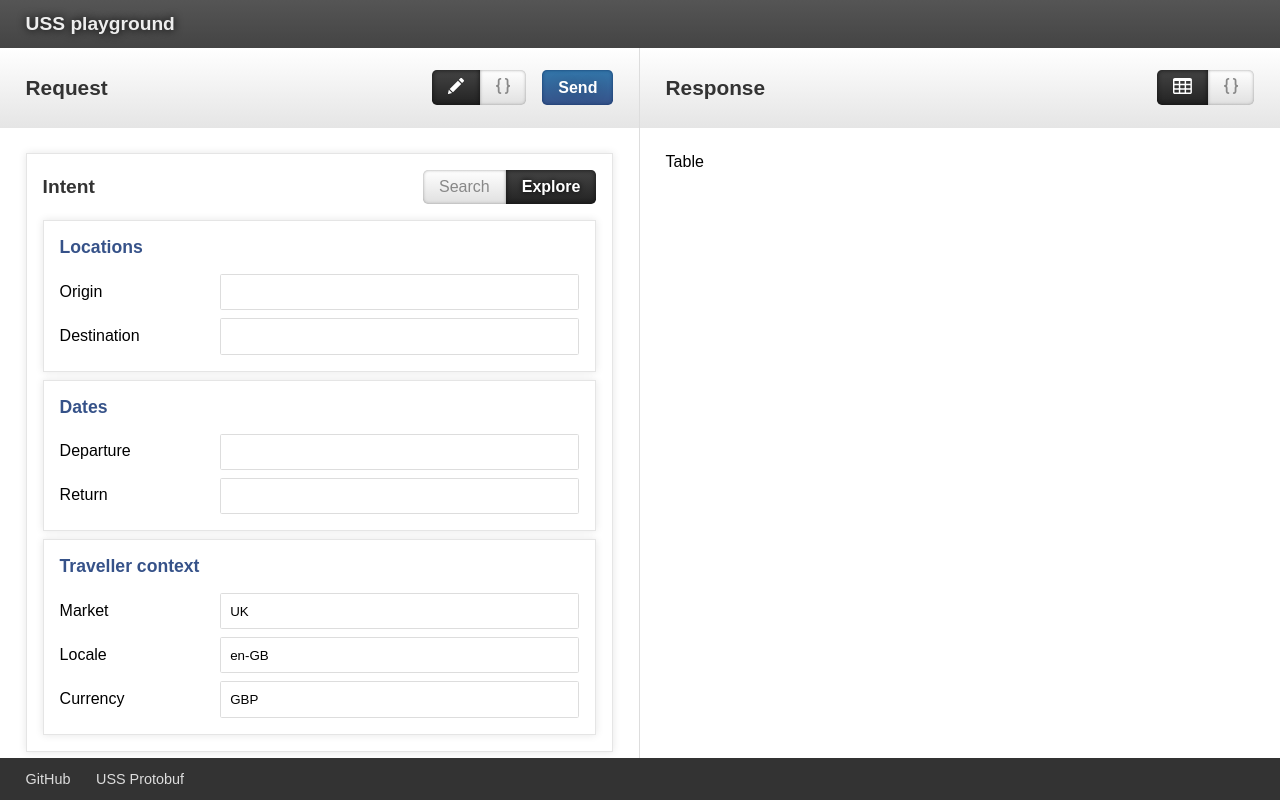
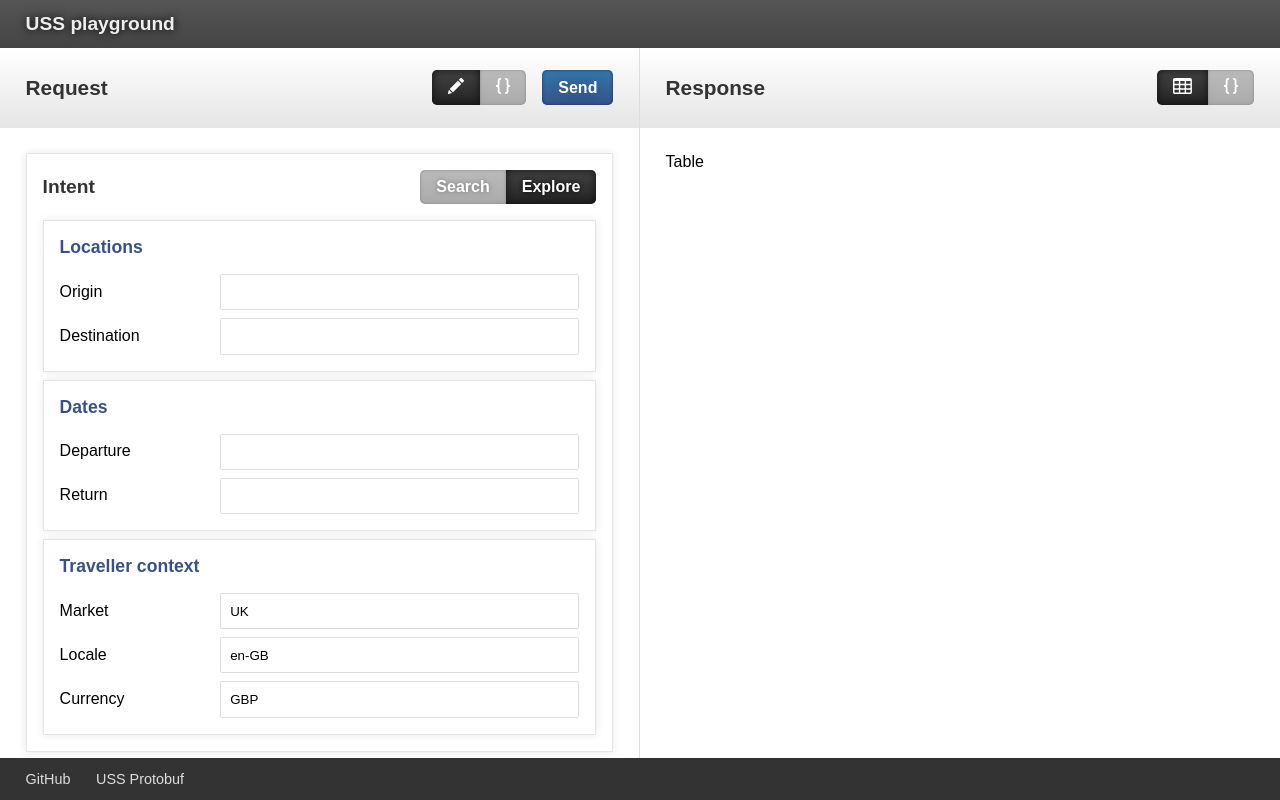
Before and after one commit to marticongost/uss-test-harness, a Next.js app: page / in a window 1280 px wide. Built offline with nearby package versions, Linux system fonts and the light colour scheme.

Commit message:
Added the optionStyles and selectedOptionStyles constants

```diff
--- a/components/Switch.jsx
+++ b/components/Switch.jsx
@@ -1,3 +1,5 @@
+import { optionStyles, selectedOptionStyles } from "../modules/styles";
+
 export default function Switch({
   field,
   value,
@@ -33,28 +35,11 @@ export default function Switch({
               {
                 flex: "1 1 auto",
                 padding: "0.5rem 1rem",
-                color: "white",
                 border: "none",
                 borderRadius: "0.3rem",
                 fontSize: "1rem",
-                "&[aria-selected='false']": {
-                  cursor: "pointer",
-                  backgroundImage: "linear-gradient(to bottom, white, #e0e0e0)",
-                  boxShadow: "0 0 0.2rem #999 inset",
-                  color: "#888",
-                  svg: {
-                    fill: "#888",
-                  },
-                  ":hover": {
-                    backgroundImage: "linear-gradient(to bottom, white, #eee)",
-                  },
-                },
-                "&[aria-selected='true']": {
-                  backgroundImage: "linear-gradient(to bottom, #444, #222)",
-                  boxShadow: "0 0 0.3rem #111 inset",
-                  fontWeight: "bold",
-                  textShadow: "0 0 0.3rem black",
-                },
+                "&[aria-selected='false']": optionStyles,
+                "&[aria-selected='true']": selectedOptionStyles,
                 svg: {
                   height: "1rem",
                   width: "auto",
--- a/modules/styles.js
+++ b/modules/styles.js
@@ -8,3 +8,26 @@ export const textBoxStyles = {
   borderRadius: "0.1rem",
   backgroundColor: "white",
 };
+
+export const optionStyles = {
+  cursor: "pointer",
+  backgroundImage: "linear-gradient(to bottom, #bbb, #aaa)",
+  boxShadow: "0 0 0.2rem #888 inset",
+  textShadow: "0 0 0.3rem #777",
+  color: "white",
+  fontWeight: "bold",
+  svg: {
+    fill: "white",
+  },
+  ":hover": {
+    backgroundImage: "linear-gradient(to bottom, #aaa, #999)",
+  },
+};
+
+export const selectedOptionStyles = {
+  backgroundImage: "linear-gradient(to bottom, #444, #222)",
+  boxShadow: "0 0 0.5rem #111 inset",
+  textShadow: "0 0 0.3rem black",
+  fontWeight: "bold",
+  color: "white",
+};
```
